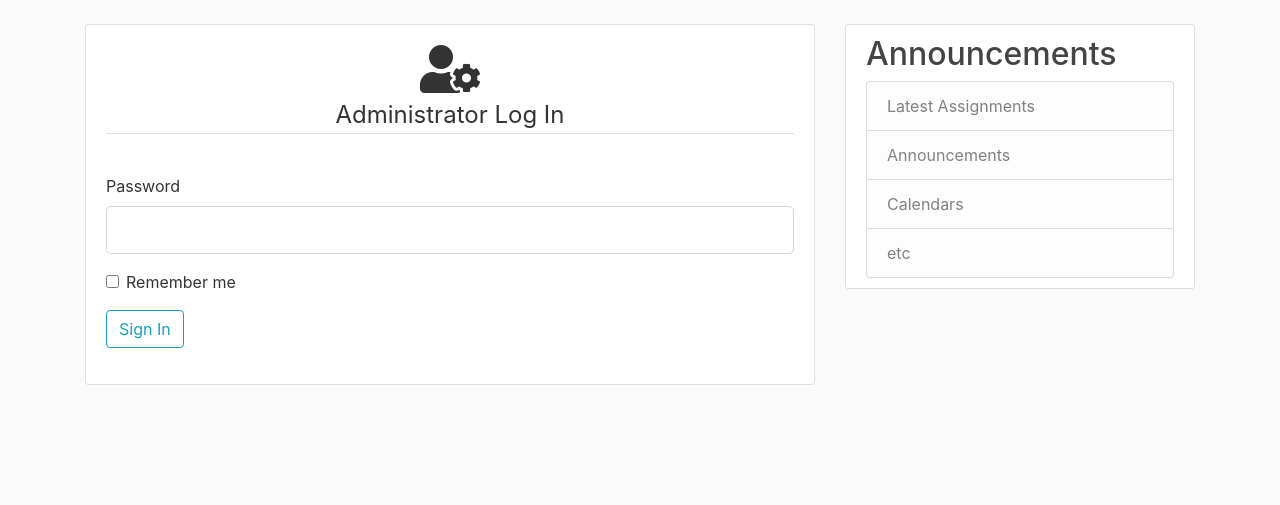
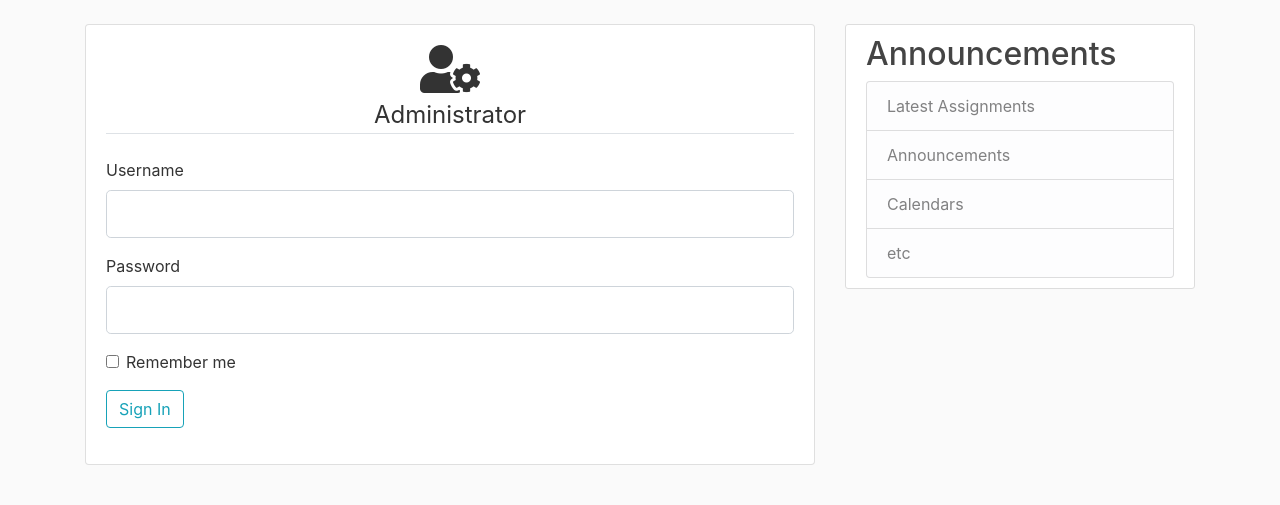
Before and after one commit to oumao/repostud, a Flask app: template repoapp/templates/admin/login.html in a window 1280 px wide. Shown: the part 56-561 px from the top of the page. Run offline with Flask 2, Linux system fonts and the light colour scheme; the template is opened without the code that fills it: values that come from a table or form of the project are taken from there, others are empty; some libraries are stand-ins or nearby versions.

Commit message:
Modifying the url_for for different redirects using blueprints"

```diff
--- a/repoapp/templates/admin/login.html
+++ b/repoapp/templates/admin/login.html
@@ -8,18 +8,18 @@
         <fieldset class="form-group">
             <legend class="border-bottom mb-4 text-center">
                 <i class="fas fa-user-cog fa-2x"></i><br>
-                Administrator Log In</legend>
+                Administrator</legend>
             <div class="form-group">
-                {{ form.email.label(class="form-control-label") }}
-                {% if form.email.errors %}
-                    {{ form.email(class="form-control form-control-lg is-invalid") }}
+                {{ form.username.label(class="form-control-label") }}
+                {% if form.username.errors %}
+                    {{ form.username(class="form-control form-control-lg is-invalid") }}
                     <div class="invalid-feedback">
-                        {% for error in form.email.errors %}
+                        {% for error in form.username.errors %}
                             <span>{{ error }}</span>
                         {% endfor %}
                     </div>
                 {% else %}
-                    {{ form.email(class="form-control form-control-lg") }}
+                    {{ form.username(class="form-control form-control-lg") }}
                 {% endif %}
             </div>
             <div class="form-group">
--- a/repoapp/templates/home.html
+++ b/repoapp/templates/home.html
@@ -6,6 +6,6 @@
     <p>This platform will help both the student and the lecturer to save time also to keep track of their progress. Say no to lost assignments and missing marks!</p>
     <hr class="my-4">
     <p></p>
-    <a class="btn btn-primary btn-block btn-lg" href="{{ url_for('student_login')}}" role="button">Upload Assignments Here&nbsp;&nbsp;<i class="fas fa-upload"></i></a>
+    <a class="btn btn-primary btn-block btn-lg" href="{{ url_for('student.student_login')}}" role="button">Upload Assignments Here&nbsp;&nbsp;<i class="fas fa-upload"></i></a>
 </div>
 {% endblock %}
--- a/repoapp/templates/includes/_navbar.html
+++ b/repoapp/templates/includes/_navbar.html
@@ -14,8 +14,8 @@
           <!-- Navbar Right Side -->
           <div class="navbar-nav">
               <a class="nav-item nav-link" href="#">Contact Us</a>
-              <a class="nav-item nav-link" href="{{ url_for('lecturer_login')}}">Staff Login</a>
-              <a class="nav-item nav-link" href="{{ url_for('admin_login')}}">Admin Login</a>
+              <a class="nav-item nav-link" href="{{ url_for('lecturer.lecturer_login')}}">Staff Login</a>
+              <a class="nav-item nav-link" href="{{ url_for('admin.admin_login')}}">Admin Login</a>
           </div>
         </div>
       </div>
```
